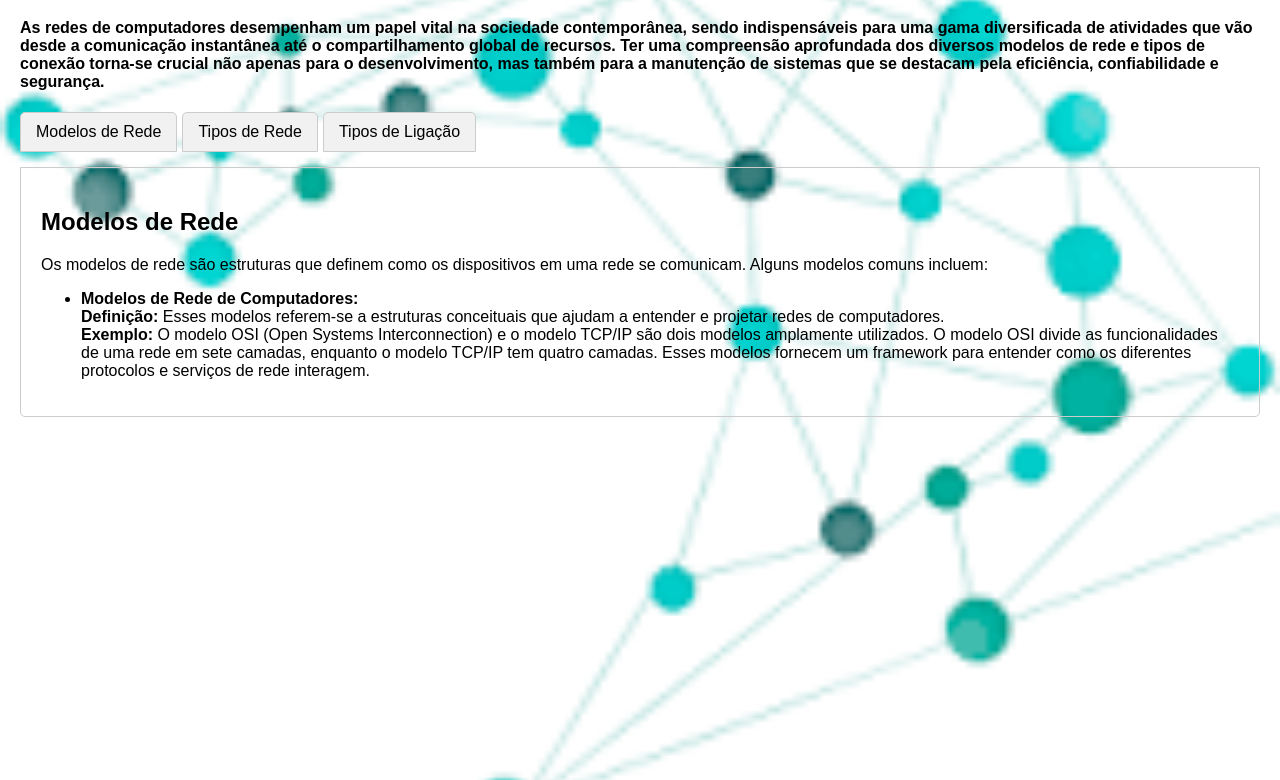
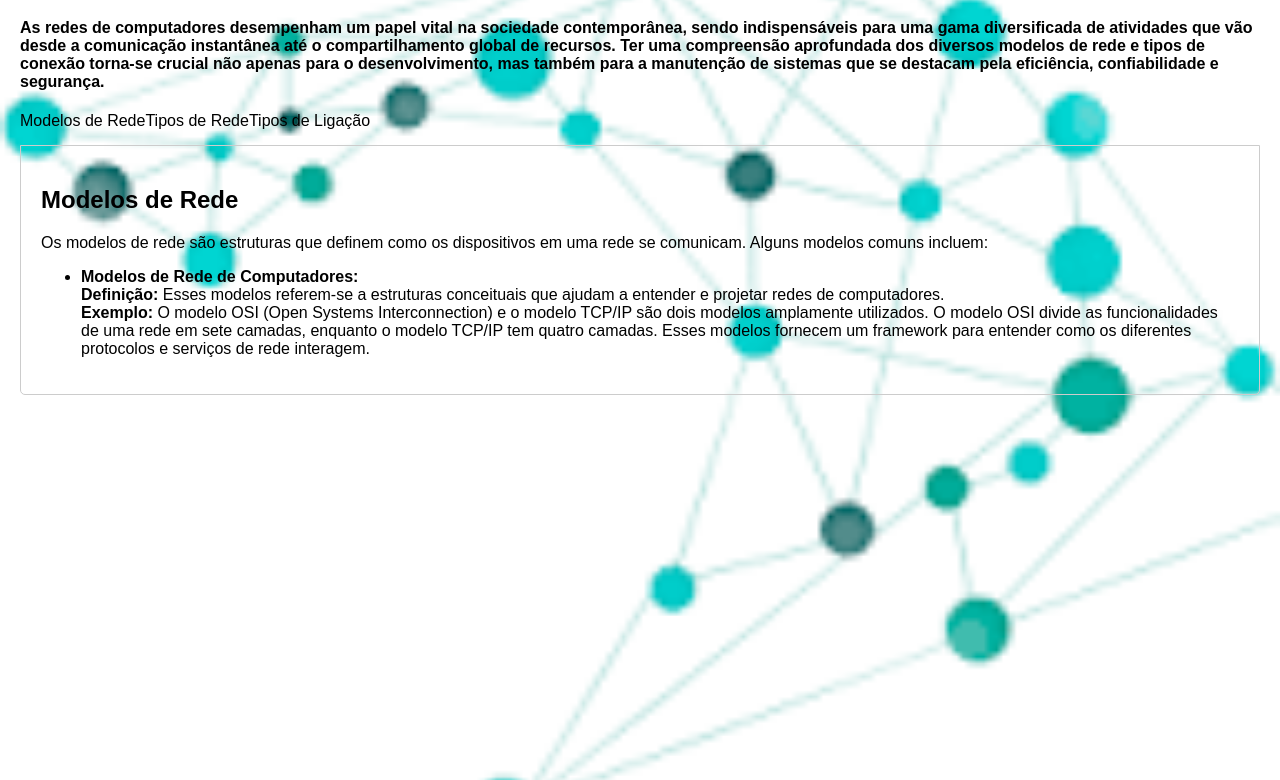
Before and after one commit to Guimesquita15/Redes, a plain HTML site: page index.html in a window 1280 px wide. Shown: the part 61-841 px from the top of the page. Drawn offline with Linux system fonts and the light colour scheme.

Commit message:
Update index.html

```diff
--- a/index.html
+++ b/index.html
@@ -17,14 +17,7 @@
       padding: 0;
     }
 
-    .tab {
-      cursor: pointer;
-      padding: 10px 15px;
-      background-color: #f1f1f1;
-      margin-right: 5px;
-      border: 1px solid #ccc;
-      border-radius: 5px 5px 0 0;
-    }
+
 
     .content {
       border: 1px solid #ccc;
```
